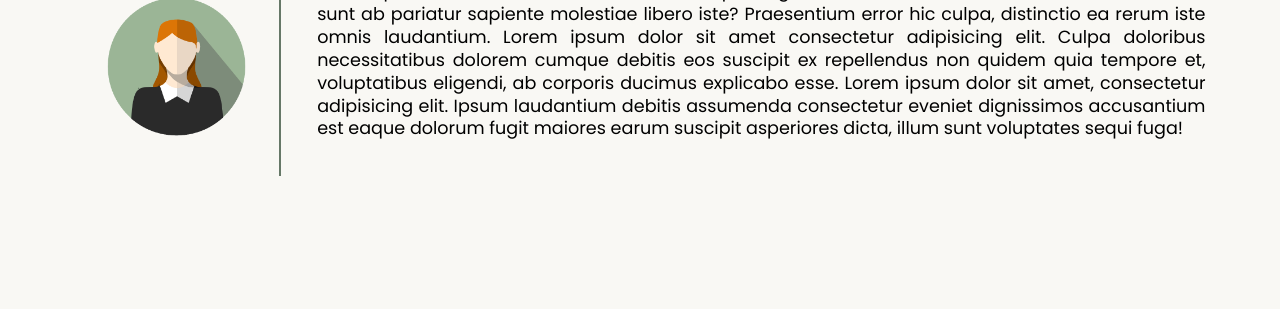
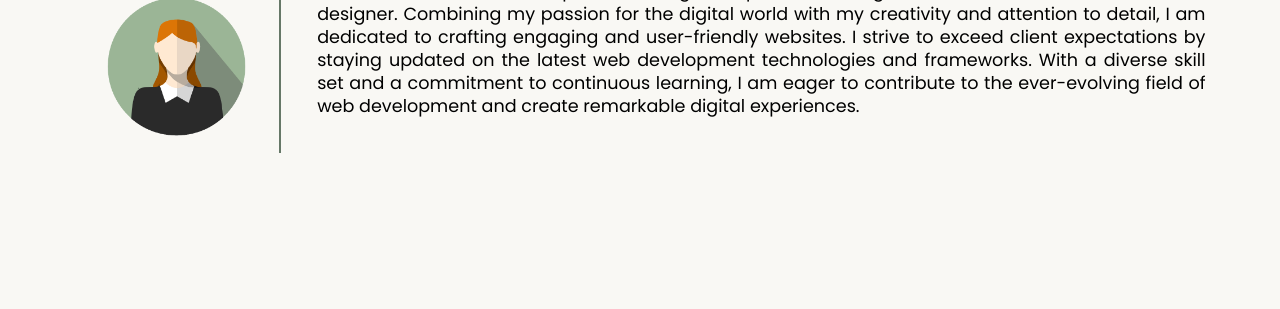
Before and after one commit to jsck45/challenge2, a plain HTML site: page index.html in a window 1280 px wide. Shown: the part 685-994 px from the top of the page. Drawn offline with Linux system fonts and the light colour scheme.

Commit message:
added about-me text

```diff
--- a/index.html
+++ b/index.html
@@ -38,7 +38,7 @@
                     <h2>about me</h2>
                     <img src="./assets/images/avatar.png" alt="avatar">
                 </div>
-                    <p class="content"> Lorem ipsum dolor, sit amet consectetur adipisicing elit. Praesentium animi veniam harum totam sunt ab pariatur sapiente molestiae libero iste? Praesentium error hic culpa, distinctio ea rerum iste omnis laudantium. Lorem ipsum dolor sit amet consectetur adipisicing elit. Culpa doloribus necessitatibus dolorem cumque debitis eos suscipit ex repellendus non quidem quia tempore et, voluptatibus eligendi, ab corporis ducimus explicabo esse. Lorem ipsum dolor sit amet, consectetur adipisicing elit. Ipsum laudantium debitis assumenda consectetur eveniet dignissimos accusantium est eaque dolorum fugit maiores earum suscipit asperiores dicta, illum sunt voluptates sequi fuga!
+                    <p class="content"> Hi! I'm Carol, a web developer in training, with previous backgrounds as a dentist and an interior designer. Combining my passion for the digital world with my creativity and attention to detail, I am dedicated to crafting engaging and user-friendly websites. I strive to exceed client expectations by staying updated on the latest web development technologies and frameworks. With a diverse skill set and a commitment to continuous learning, I am eager to contribute to the ever-evolving field of web development and create remarkable digital experiences.
                     </p>
             </section>
 
```
